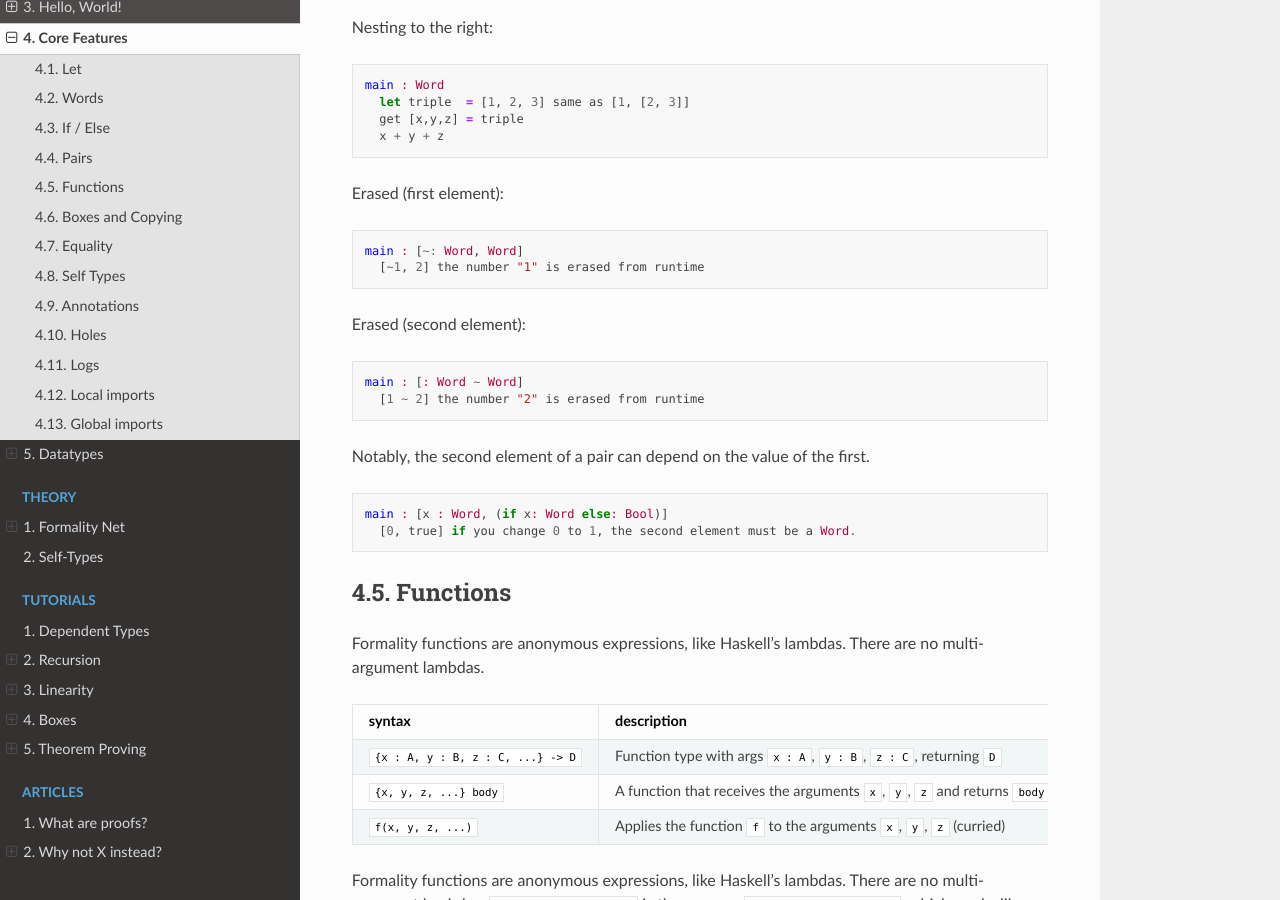
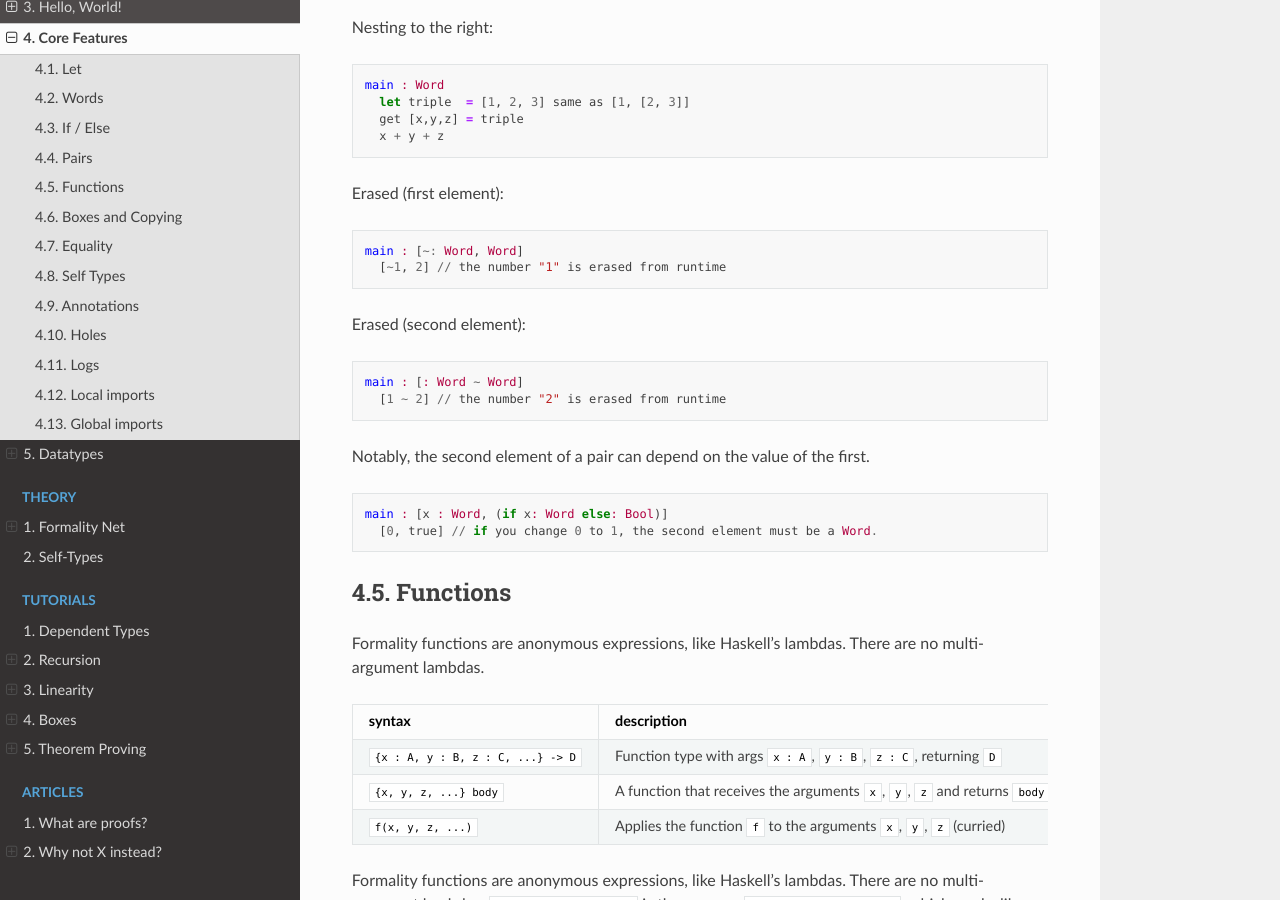
Before and after one commit to Soonad/docs.formality-lang.org, a Sphinx documentation site: the page built from docs/source/language/4.Core-Features.md, in a window 1280 px wide and 900 px high, scrolled down 3665 px. Built offline with Sphinx 7.4.7 and the Read the Docs theme 2.0.0, drawn with Linux system fonts in a browser that asks for light colours; pages that are not in the unit, such as notebooks, are missing from menus.

````diff
--- a/docs/source/language/4.Core-Features.md
+++ b/docs/source/language/4.Core-Features.md
@@ -164,21 +164,21 @@ Erased (first element):
 
 ```haskell
 main : [~: Word, Word]
-  [~1, 2] the number "1" is erased from runtime
+  [~1, 2] // the number "1" is erased from runtime
 ```
 
 Erased (second element):
 
 ```haskell
 main : [: Word ~ Word]
-  [1 ~ 2] the number "2" is erased from runtime
+  [1 ~ 2] // the number "2" is erased from runtime
 ```
 
 Notably, the second element of a pair can depend on the value of the first.
 
 ```haskell
 main : [x : Word, (if x: Word else: Bool)]
-  [0, true] if you change 0 to 1, the second element must be a Word.
+  [0, true] // if you change 0 to 1, the second element must be a Word.
 ```
 
 ## Functions
````
